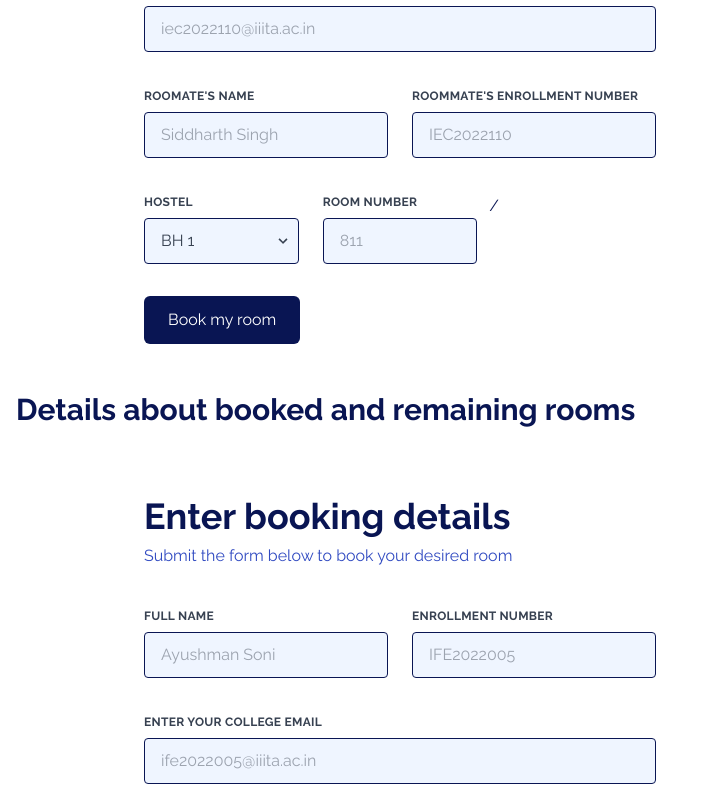
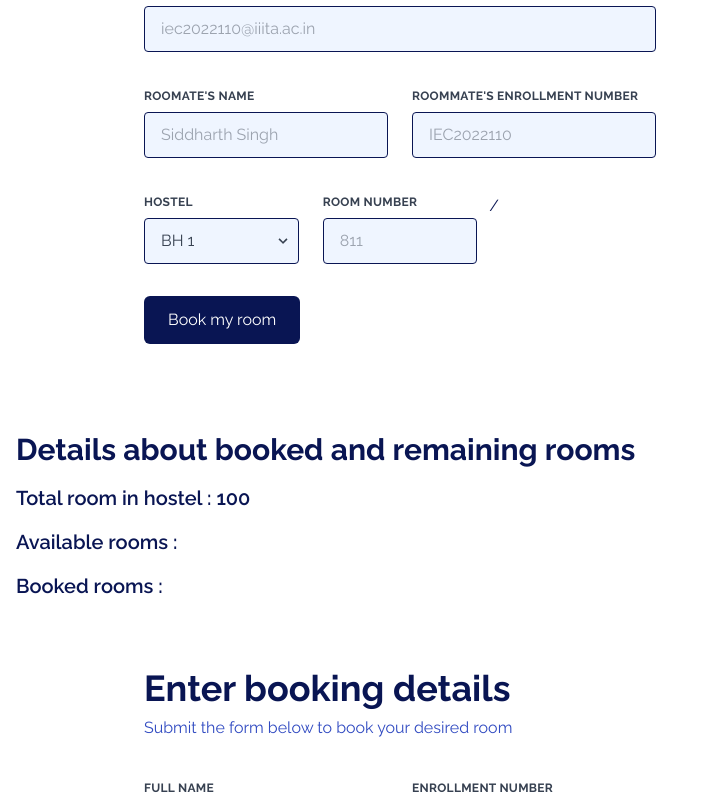
Before and after one commit to AyushmanSoni/HostelHub-Frontend, a React (Create React App) app in the folder hostelhub/: page / in a window 1280 px wide. Shown: the part 2874-3671 px from the top of the page, without its empty margins (0-703 px from the left). Built offline with nearby package versions, Linux system fonts and the light colour scheme.

Commit message:
added availbale room showing opetion in booking

```diff
--- a/hostelhub/src/components/Booking.jsx
+++ b/hostelhub/src/components/Booking.jsx
@@ -1,6 +1,37 @@
-import React from 'react'
+import React, { useState } from 'react'
 
 const Details = () => {
+
+let[rooms ,setrooms] =useState(100)
+
+const addValue =() =>{
+  setrooms(rooms-1)
+}
+// let[avl ,setAvl] =useState(50)
+
+// const decValue =() =>{
+//   setAvl(avl-1)
+// }
+// let[book ,setbook] =useState(100)
+
+// const incValue =() =>{
+//   setbook(book+1)
+// }
+// const alloperation =()=>
+// {
+//   this.addValue();
+//   this.decValue();
+//   this.incValue();
+// }
+// document.addEventListener("DOMContentLoaded", function() {
+//   // Your code here
+//   document.getElementById('myButton').addEventListener('click', function(event) {
+//     event.preventDefault(); // Prevent the default action (which is reloading the page)
+//     // Add your custom logic here
+//   });
+// });
+
+
   return (
     <div name="Booking" className="w-full h-full flex flex-wrap  p-4 text-[#091553]">
 
@@ -81,13 +112,18 @@ const Details = () => {
                        </div>/
                      </div>
 
-                   <button className="text-white bg-[#091553]  px-6
+                   <button id='myButton' onClick={addValue} className="text-white bg-[#091553]  px-6
                      py-3 my-8 flex items-center hover:bg-[#304AC1] rounded-md ">Book my room</button>
                 </form>
             </div>
         </div>
-        <div className=''>
-            <h1 className='md:text-3xl sm:text-1xl text-xl font-bold text-[#091553] '>Details about booked and remaining rooms</h1>
+        <div className='mt-10'>
+            <h1 className=' sm:text-3xl text-xl font-bold text-[#091553] '>Details about booked and remaining rooms</h1>
+            <div>
+              <p className='text-xl font-semibold mt-4'>Total room in hostel : {rooms}</p>
+              <p className='text-xl font-semibold mt-4'>Available rooms : </p>
+              <p className='text-xl font-semibold mt-4'>Booked rooms :</p>
+            </div>
         </div>
     </div>
   )
```
